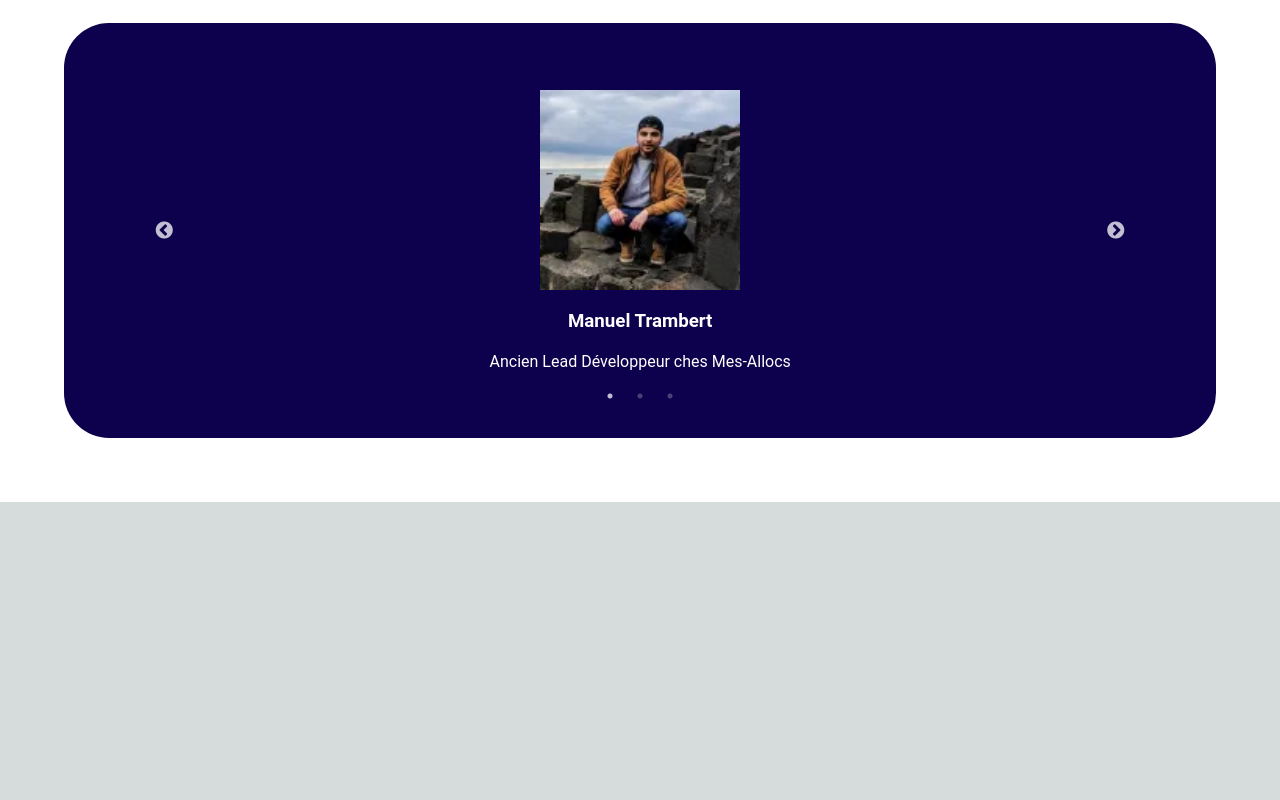
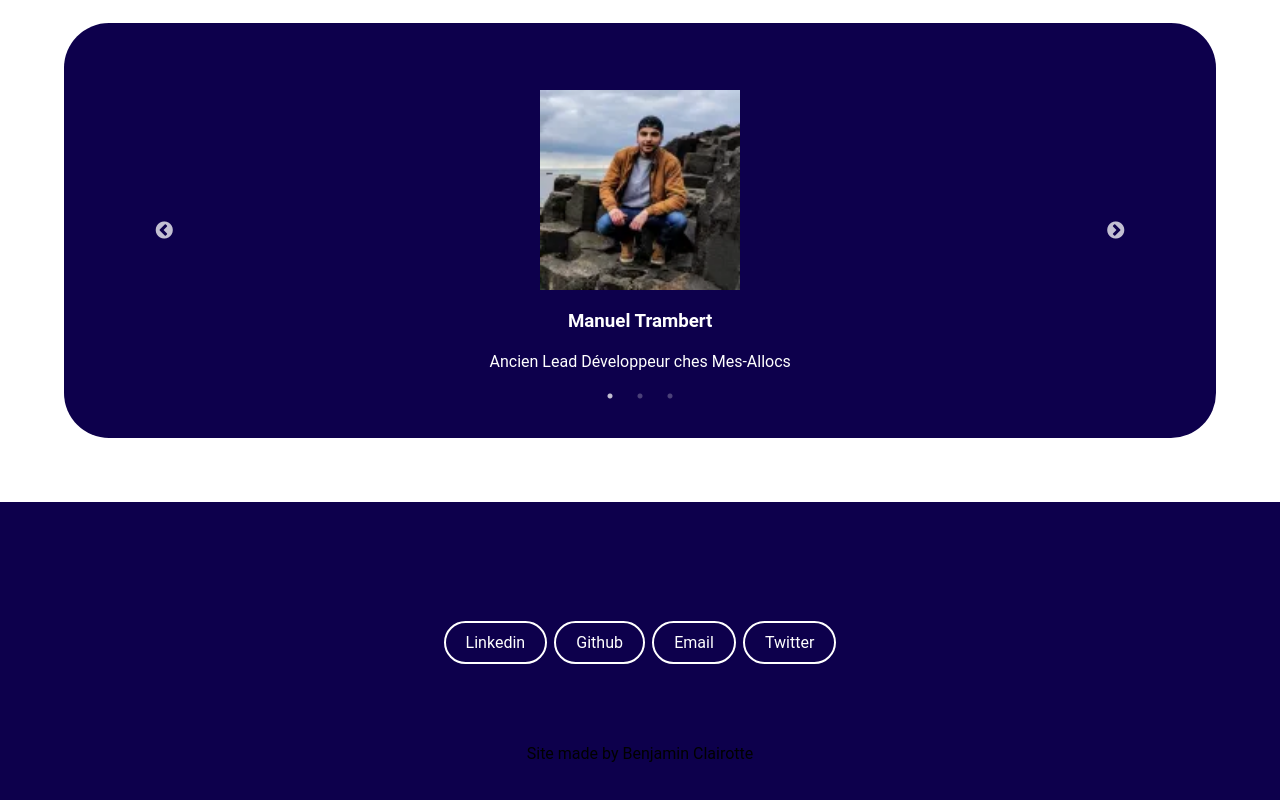
Before and after one commit to Naitchi/PortFolio, a Next.js app: page / in a window 1280 px wide. Shown: the part 1448-2248 px from the top of the page. Before the commit the page ends 1950 px from the top, so only its background shows below. Built offline with nearby package versions, Linux system fonts and the light colour scheme.

Commit message:
✨ Created the footer

```diff
--- a/src/components/Footer/Footer.module.scss
+++ b/src/components/Footer/Footer.module.scss
@@ -0,0 +1,36 @@
+@import '../../styles/variables';
+
+.footer {
+  display: flex;
+  flex-direction: column;
+  justify-content: space-around;
+  align-items: center;
+
+  height: 300px;
+  background-color: $primary-color;
+
+  .socialMedia {
+    display: flex;
+    justify-content: space-around;
+    width: 400px;
+    .btn {
+      color: $secondary-color;
+      border: solid $secondary-color 2px;
+      border-radius: 25px;
+      padding: 10px 20px;
+      height: fit-content;
+
+      transition: padding 0.3s ease, color 0.3s ease, background-color 0.3s ease,
+        box-shadow 0.3s ease;
+
+      &:hover {
+        background-color: $secondary-color;
+        color: $primary-color;
+      }
+      &:focus {
+        outline: none;
+        box-shadow: 0 0 7px rgba($secondary-color, 0.3);
+      }
+    }
+  }
+}
--- a/src/components/Footer/Footer.tsx
+++ b/src/components/Footer/Footer.tsx
@@ -0,0 +1,28 @@
+// Import React/Redux
+import React from 'react';
+
+// Style
+import styles from './Footer.module.scss';
+
+export default function Footer() {
+  return (
+    <footer className={styles.footer}>
+      <div className={styles.buyCoffee}> </div>
+      <div className={styles.socialMedia}>
+        <a className={styles.btn} href="https://www.linkedin.com/in/benjamin-clairotte/">
+          Linkedin
+        </a>
+        <a className={styles.btn} href="https://github.com/Naitchi">
+          Github
+        </a>
+        <a className={styles.btn} href="mailto:benjaminclairottepro@gmail.com">
+          Email
+        </a>
+        <a className={styles.btn} href="https://twitter.com/Naitchiii">
+          Twitter
+        </a>
+      </div>
+      <p className={styles.madeBy}>Site made by Benjamin Clairotte</p>
+    </footer>
+  );
+}
--- a/src/pages/index.tsx
+++ b/src/pages/index.tsx
@@ -7,6 +7,7 @@ import Header from '@/components/Header/Header';
 import Opening from '@/components/Opening/Opening';
 import Portfolio from '@/components/Portfolio/Portfolio';
 import Recommandations from '@/components/Recommandations/Recommandations';
+import Footer from '@/components/Footer/Footer';
 
 // Styles
 import styles from '@/styles/index.module.scss';
@@ -30,6 +31,7 @@ export default function Home() {
         <Opening />
         <Portfolio />
         <Recommandations />
+        <Footer />
       </div>
     </React.Fragment>
   );
```
